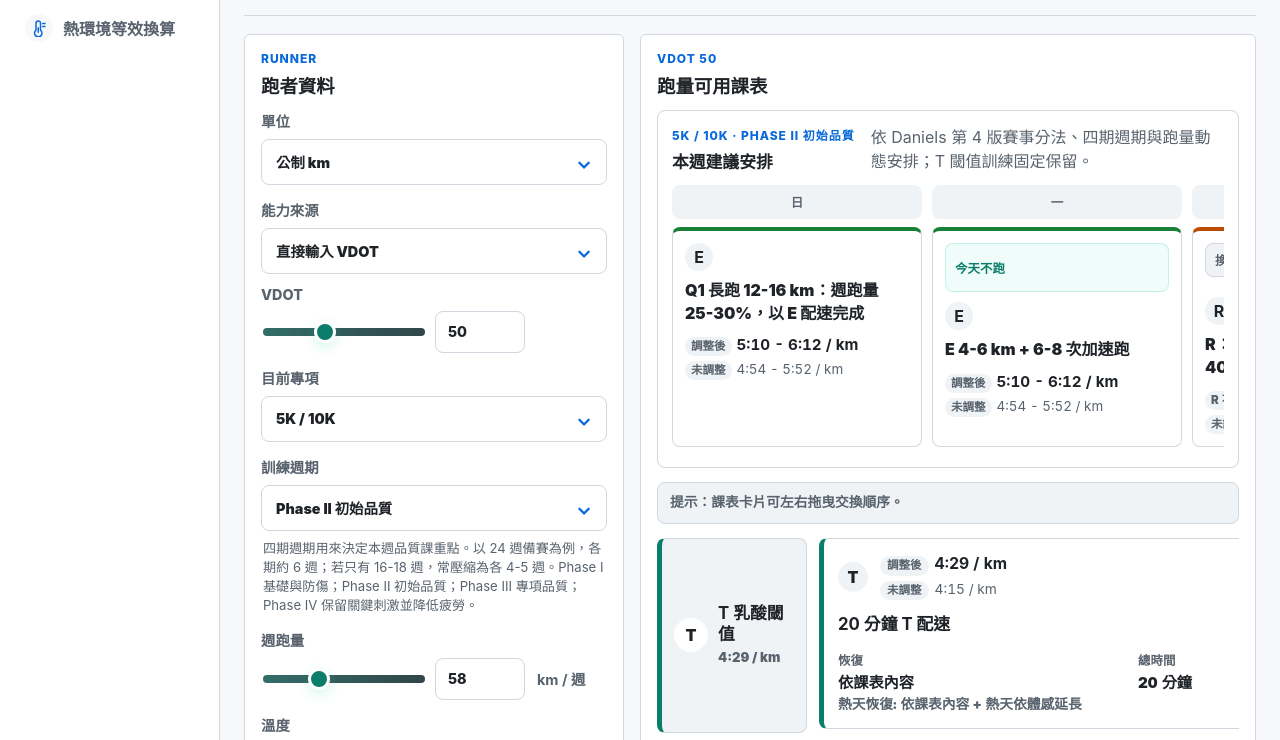
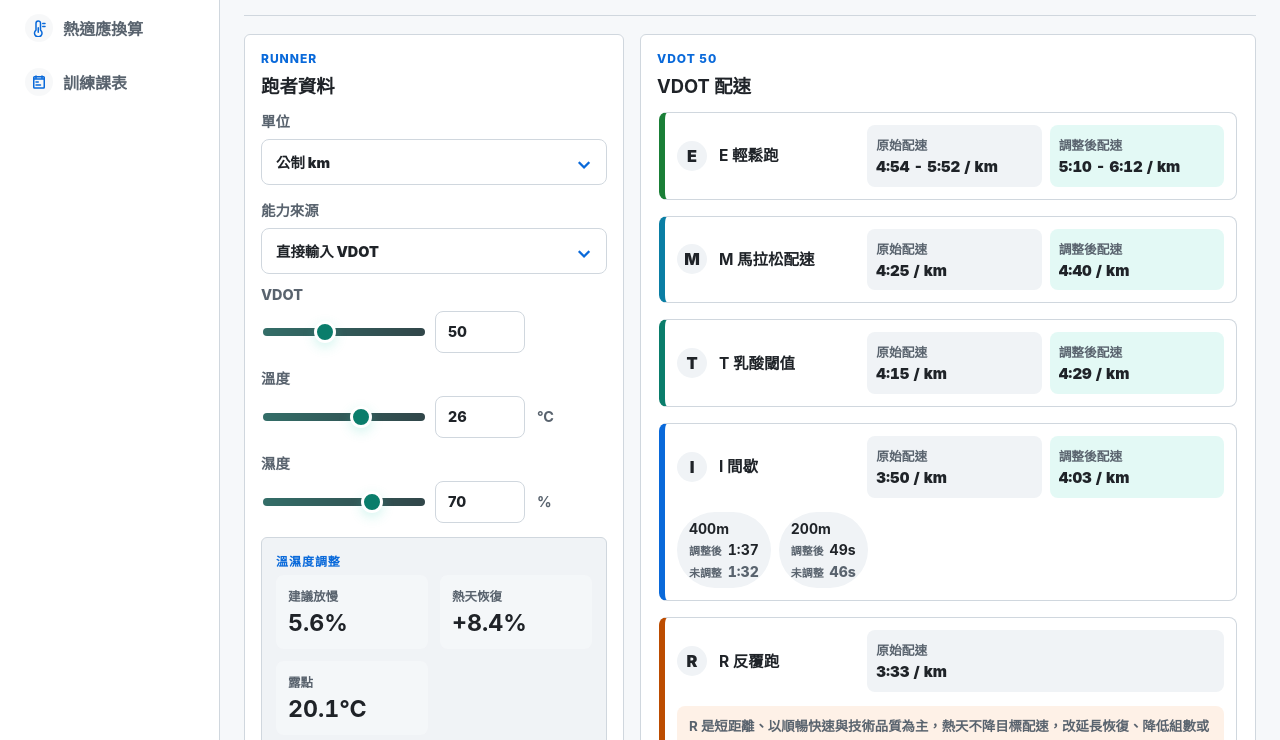
Before and after one commit to raykaichang/VDOT-training-planner, a website with bundled scripts: page index.html in a window 1280 px wide. Shown: the part 141-881 px from the top of the page. Built offline with nearby package versions, Linux system fonts and the light colour scheme.

Commit message:
Split VDOT tools into focused sections

```diff
--- a/web/app.mjs
+++ b/web/app.mjs
@@ -15,8 +15,9 @@ const copy = {
     language: "語言",
     inputs: "跑者資料",
     toolMode: "功能模式",
-    plannerMode: "訓練配速與課表",
-    heatEquivalentMode: "熱環境等效換算",
+    plannerMode: "VDOT 配速",
+    trainingPlanMode: "訓練課表",
+    heatEquivalentMode: "熱適應換算",
     toolSection: "工具",
     collapseSidebar: "收合側邊欄",
     expandSidebar: "展開側邊欄",
@@ -61,6 +62,7 @@ const copy = {
     celsius: "°C",
     percent: "%",
     paceZones: "能力配速",
+    vdotPaces: "VDOT 配速",
     basePace: "原始配速",
     adjustedPace: "調整後配速",
     basePaceShort: "未調整",
@@ -143,8 +145,9 @@ const copy = {
     language: "Language",
     inputs: "Runner Inputs",
     toolMode: "Tool Mode",
-    plannerMode: "Training Paces & Plan",
-    heatEquivalentMode: "Heat Equivalent Converter",
+    plannerMode: "VDOT Paces",
+    trainingPlanMode: "Training Plan",
+    heatEquivalentMode: "Heat Adaptation Converter",
     toolSection: "Tools",
     collapseSidebar: "Collapse sidebar",
     expandSidebar: "Expand sidebar",
@@ -189,6 +192,7 @@ const copy = {
     celsius: "°C",
     percent: "%",
     paceZones: "Ability-Based Paces",
+    vdotPaces: "VDOT Paces",
     basePace: "Base Pace",
     adjustedPace: "Adjusted Pace",
     basePaceShort: "Base",
@@ -304,7 +308,7 @@ const trainingCycleOptions = [
 
 const state = {
   locale: "zh-TW",
-  toolMode: "planner",
+  toolMode: "pace",
   sidebarOpen: true,
   theme: "light",
   abilityMode: "vdot",
@@ -343,6 +347,7 @@ function render() {
   const activeVdot = getActiveVdot();
   const model = calculatePaceModel({ ...state, vdot: activeVdot });
   const isConverter = state.toolMode === "equivalent";
+  const isPlan = state.toolMode === "plan";
 
   document.documentElement.lang = state.locale === "en" ? "en" : "zh-Hant";
   document.documentElement.dataset.theme = state.theme;
@@ -371,33 +376,27 @@ function render() {
               <p class="eyebrow">Runner</p>
               <h2 id="inputs-title">${t.inputs}</h2>
             </div>
-            ${renderInputs(t, isConverter)}
+            ${renderInputs(t)}
             ${renderEnvironmentSummary(model, t)}
-            ${isConverter ? "" : renderMileageClass(model, t)}
+            ${isPlan ? renderMileageClass(model, t) : ""}
           </section>
 
           <section class="results-panel" aria-live="polite">
             ${
               isConverter
                 ? renderEquivalentResults(model, t)
+                : isPlan
+                  ? renderTrainingPlanResults(model, t)
                   : `
                   <div class="section-heading">
                     <p class="eyebrow">VDOT ${model.vdot}</p>
-                    <h2>${t.workoutExamples}</h2>
-                  </div>
-                  ${renderWeeklySchedule(model, t)}
-                  ${renderWorkoutExamples(model, t)}
-                  <aside class="note-panel">
-                    <h2>${t.noteTitle}</h2>
-                    <p>${t.note}</p>
-                    <h3>${t.sourceTitle}</h3>
-                    <p>${t.sourceNote}</p>
-                  </aside>
+                    <h2>${t.vdotPaces}</h2>
+                  </div>
+                  ${renderPaceZonePanel(model, t, true)}
                 `
             }
           </section>
         </main>
-        ${isConverter ? "" : renderPaceZonePanel(model, t)}
       </div>
     </div>
   `;
@@ -406,10 +405,12 @@ function render() {
   if (!isConverter) fitPaceZonePanel();
 }
 
-function renderInputs(t, isConverter) {
+function renderInputs(t) {
   const mileageMax = state.unitSystem === UnitSystem.IMPERIAL ? 112 : 180;
   const mileageUnit =
     state.unitSystem === UnitSystem.IMPERIAL ? t.miPerWeek : t.kmPerWeek;
+  const isConverter = state.toolMode === "equivalent";
+  const isPlan = state.toolMode === "plan";
 
   return `
     <div class="field-grid">
@@ -422,6 +423,9 @@ function renderInputs(t, isConverter) {
           ? renderEquivalentInputs(t)
           : `
             ${renderAbilityInput(t)}
+            ${
+              isPlan
+                ? `
                   ${renderMenuField(
                     t.targetRace,
                     "targetRace",
@@ -451,6 +455,9 @@ function renderInputs(t, isConverter) {
                     mileageUnit
                   )}
                 `
+                : ""
+            }
+          `
       }
       ${renderRangeField(
         t.temperature,
@@ -469,14 +476,19 @@ function renderInputs(t, isConverter) {
 function renderToolSidebar(t) {
   const items = [
     {
-      value: "planner",
+      value: "pace",
       label: t.plannerMode,
-      icon: renderSidebarIcon("plan")
+      icon: renderSidebarIcon("pace")
     },
     {
       value: "equivalent",
       label: t.heatEquivalentMode,
       icon: renderSidebarIcon("heat")
+    },
+    {
+      value: "plan",
+      label: t.trainingPlanMode,
+      icon: renderSidebarIcon("plan")
     }
   ];
 
@@ -565,12 +577,23 @@ function renderSidebarIcon(type) {
     `;
   }
 
+  if (type === "plan") {
     return `
       <svg viewBox="0 0 24 24" focusable="false">
-      <path d="M6 5h12" />
-      <path d="M6 12h8" />
-      <path d="M6 19h12" />
-      <path d="M17 10l2 2-2 2" />
+        <path d="M8 4v3" />
+        <path d="M16 4v3" />
+        <path d="M5 8h14" />
+        <path d="M6 5h12a1 1 0 0 1 1 1v13a1 1 0 0 1-1 1H6a1 1 0 0 1-1-1V6a1 1 0 0 1 1-1Z" />
+        <path d="M8 12h3" />
+        <path d="M8 16h6" />
+      </svg>
+    `;
+  }
+
+  return `
+    <svg viewBox="0 0 24 24" focusable="false">
+      <path d="M4 17h3l2-10 3 10 2-6 2 6h4" />
+      <path d="M5 21h14" />
     </svg>
   `;
 }
@@ -834,12 +857,30 @@ function renderMileageClass(model, t) {
   `;
 }
 
-function renderPaceZonePanel(model, t) {
-  return `
-    <section class="summary-card pace-zone-panel ${state.locale === "en" ? "english" : ""}">
-      <p class="eyebrow">${t.paceZones}</p>
+function renderTrainingPlanResults(model, t) {
+  return `
+    <div class="section-heading">
+      <p class="eyebrow">VDOT ${model.vdot}</p>
+      <h2>${t.trainingPlanMode}</h2>
+    </div>
+    ${renderWeeklySchedule(model, t)}
+    ${renderWorkoutExamples(model, t)}
+    <aside class="note-panel">
+      <h2>${t.noteTitle}</h2>
+      <p>${t.note}</p>
+      <h3>${t.sourceTitle}</h3>
+      <p>${t.sourceNote}</p>
+    </aside>
+  `;
+}
+
+function renderPaceZonePanel(model, t, embedded = false, options = {}) {
+  const showAdjusted = options.showAdjusted ?? true;
+  return `
+    <section class="${embedded ? "" : "summary-card"} pace-zone-panel ${embedded ? "embedded" : ""} ${state.locale === "en" ? "english" : ""}">
+      ${embedded ? "" : `<p class="eyebrow">${t.paceZones}</p>`}
       <div class="pace-zone-grid">
-        ${model.zones.map((zone) => renderPaceZone(zone, t)).join("")}
+        ${model.zones.map((zone) => renderPaceZone(zone, t, { showAdjusted })).join("")}
       </div>
     </section>
   `;
@@ -1097,9 +1138,11 @@ function getOrderedWorkoutExamples(zoneId, examples) {
     .filter(Boolean);
 }
 
-function renderPaceZone(zone, t) {
+function renderPaceZone(zone, t, options = {}) {
+  const showAdjusted = options.showAdjusted ?? true;
   const adjustedLabel = zone.id === "R" ? t.rTargetPace : t.adjustedPace;
-  const paceValuesClass = zone.id === "R" ? "pace-values single" : "pace-values";
+  const paceValuesClass =
+    zone.id === "R" || !showAdjusted ? "pace-values single" : "pace-values";
 
   return `
     <article class="pace-card ${zoneTone[zone.id]}">
@@ -1113,7 +1156,7 @@ function renderPaceZone(zone, t) {
           <dd>${zone.base.label}</dd>
         </div>
         ${
-          zone.id === "R"
+          zone.id === "R" || !showAdjusted
             ? ""
             : `<div class="adjusted">
                 <dt>${adjustedLabel}</dt>
@@ -1122,14 +1165,14 @@ function renderPaceZone(zone, t) {
         }
       </div>
       ${
-        zone.id === "I"
+        zone.id === "I" && showAdjusted
           ? `<div class="split-row">
               ${renderSplitComparison(t.split400, zone.adjustedSplit400m, zone.baseSplit400m, t, zone.id)}
               ${renderSplitComparison(t.split200, zone.adjustedSplit200m, zone.baseSplit200m, t, zone.id)}
             </div>`
           : ""
       }
-      ${zone.id === "R" ? renderRepetitionHeatNote(t) : ""}
+      ${zone.id === "R" && showAdjusted ? renderRepetitionHeatNote(t) : ""}
     </article>
   `;
 }
--- a/web/styles.css
+++ b/web/styles.css
@@ -856,6 +856,10 @@ input[type="range"]::-moz-range-thumb {
   container-type: inline-size;
 }
 
+.pace-zone-panel.embedded {
+  margin-top: 0;
+}
+
 .pace-zone-panel * {
   text-orientation: mixed;
   writing-mode: horizontal-tb;
```
Lines whose indentation alone changed are shown as unchanged.
